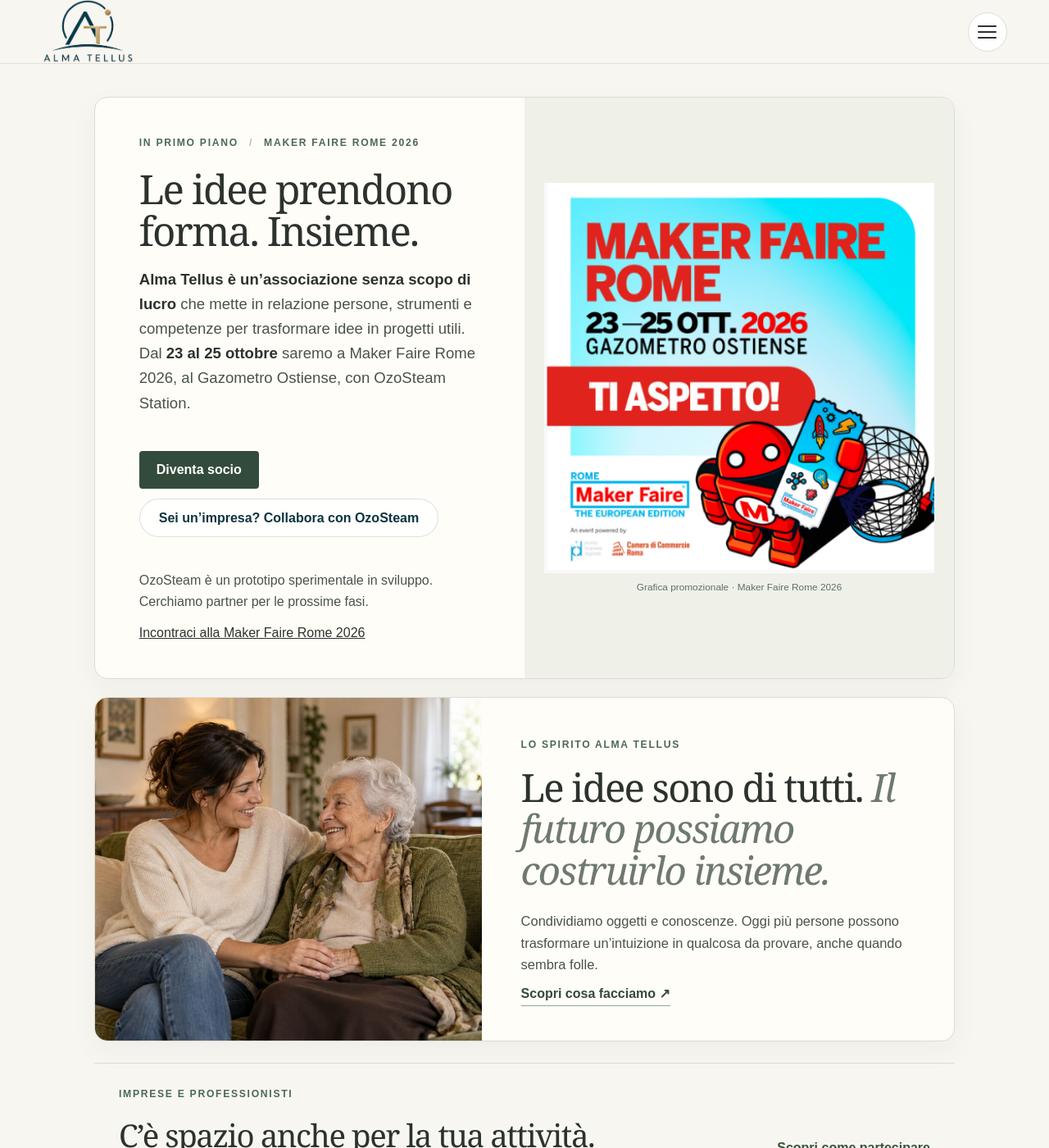
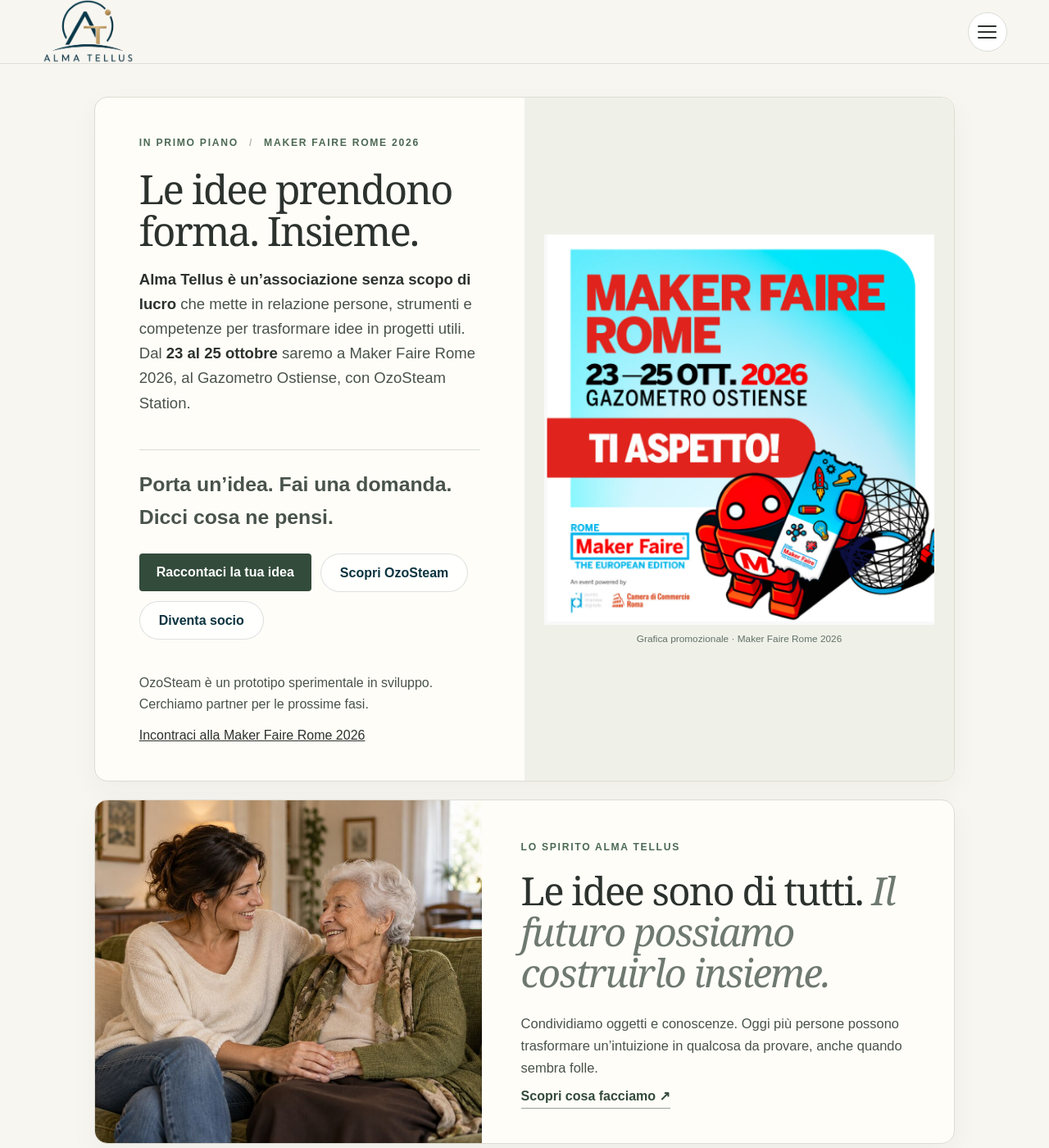
Before and after one commit to almatellus/almatellus.github.io, a Jekyll site: the page built from index.html, in a window 1280 px wide and 1400 px high. Shown: the whole window at 82% size. Built offline with Jekyll 4.4.1, drawn with Linux system fonts in a browser that asks for light colours; some of the changed text lies outside the part shown.

Commit message:
Rendi la home più partecipativa per il traffico Ad Grants

```diff
--- a/index.html
+++ b/index.html
@@ -21,6 +21,77 @@
 .alma-home-imprese > a { color: #35523b; font-weight: 700; text-underline-offset: 5px; }
 @media (max-width: 760px) {
   .alma-home-imprese { grid-template-columns: 1fr; gap: 20px; padding: 27px 6px; }
+}
+
+.alma-home-entry {
+  margin-top: 22px;
+  padding-top: 22px;
+  border-top: 1px solid #d9ddd4;
+}
+.alma-home-entry-title {
+  max-width: 720px;
+  margin: 0 0 14px;
+  font-size: clamp(1.22rem, 2vw, 1.55rem);
+  line-height: 1.25;
+  font-weight: 800;
+}
+.alma-home-entry-actions {
+  display: flex;
+  flex-wrap: wrap;
+  gap: 11px;
+}
+.alma-home-feature-copy .alma-home-entry-actions a {
+  margin: 0;
+}
+
+.alma-home-verb {
+  display: grid;
+  grid-template-columns: minmax(0, 1fr) auto;
+  align-items: center;
+  gap: 24px;
+  margin-top: 26px;
+  padding: 28px 30px;
+  border-top: 1px solid #d9ddd4;
+  border-bottom: 1px solid #d9ddd4;
+}
+.alma-home-verb h2 {
+  margin-bottom: 10px;
+  font-size: clamp(1.8rem, 3vw, 2.6rem);
+}
+.alma-home-verb p:not(.alma-home-label) {
+  max-width: 700px;
+  margin-bottom: 0;
+  font-size: 1.05rem;
+}
+.alma-home-verb > a {
+  white-space: nowrap;
+}
+
+.alma-home-start {
+  margin-top: 8px;
+  padding: 30px;
+  border-top: 1px solid #d9ddd4;
+}
+.alma-home-start h2 {
+  margin-bottom: 14px;
+  font-size: clamp(1.8rem, 3vw, 2.5rem);
+}
+.alma-home-start-links {
+  display: flex;
+  flex-wrap: wrap;
+  gap: 10px 22px;
+}
+.alma-home-start-links a {
+  color: #35523b;
+  font-weight: 700;
+  text-underline-offset: 5px;
+}
+@media (max-width: 760px) {
+  .alma-home-entry-actions { align-items: stretch; }
+  .alma-home-entry-actions a { width: 100%; text-align: center; }
+  .alma-home-verb { grid-template-columns: 1fr; gap: 18px; padding: 27px 6px; }
+  .alma-home-verb > a { justify-self: start; }
+  .alma-home-start { padding: 27px 6px; }
 }
 /* Bilanciamento grafico del riquadro Maker Faire: desktop e tablet. */
 @media (min-width: 761px) {
@@ -81,7 +152,16 @@
       <p class="alma-home-label">In primo piano <span aria-hidden="true">/</span> Maker Faire Rome 2026</p>
       <h1 id="home-feature-title">Le idee prendono forma. Insieme.</h1>
       <p class="alma-home-lead"><strong>Alma Tellus è un’associazione senza scopo di lucro</strong> che mette in relazione persone, strumenti e competenze per trasformare idee in progetti utili. Dal <strong>23 al 25 ottobre</strong> saremo a Maker Faire Rome 2026, al Gazometro Ostiense, con OzoSteam Station.</p>
-      <div class="conversion-actions"><a class="alma-home-button" data-alma-event="membership_cta" href="{{ '/diventa-socio.html' | relative_url }}">Diventa socio</a><a class="btn btn-secondary" data-alma-event="b2b_cta" href="{{ '/collabora-ozosteam.html' | relative_url }}">Sei un’impresa? Collabora con OzoSteam</a></div><p>OzoSteam è un prototipo sperimentale in sviluppo. Cerchiamo partner per le prossime fasi.</p><a href="{{ '/ozosteam-station.html' | relative_url }}#maker-faire-title">Incontraci alla Maker Faire Rome 2026</a>
+      <div class="alma-home-entry">
+        <p class="alma-home-entry-title">Porta un’idea. Fai una domanda. Dicci cosa ne pensi.</p>
+        <div class="conversion-actions alma-home-entry-actions">
+          <a class="alma-home-button" href="{{ '/contatti.html' | relative_url }}">Raccontaci la tua idea</a>
+          <a class="btn btn-secondary" href="{{ '/ozosteam-experience.html' | relative_url }}">Scopri OzoSteam</a>
+          <a class="btn btn-secondary" data-alma-event="membership_cta" href="{{ '/diventa-socio.html' | relative_url }}">Diventa socio</a>
+        </div>
+      </div>
+      <p>OzoSteam è un prototipo sperimentale in sviluppo. Cerchiamo partner per le prossime fasi.</p>
+      <a href="{{ '/ozosteam-station.html' | relative_url }}#maker-faire-title">Incontraci alla Maker Faire Rome 2026</a>
     </div>
     <figure class="alma-home-image alma-home-official-poster">
       <a class="alma-home-poster-frame" href="https://makerfairerome.eu/" target="_blank" rel="noopener noreferrer" aria-label="Visita il sito ufficiale di Maker Faire Rome 2026">
@@ -103,6 +183,15 @@
     </div>
   </section>
 
+  <section class="alma-home-verb" aria-labelledby="home-verb-title">
+    <div>
+      <p class="alma-home-label">Partecipa a OzoSteam</p>
+      <h2 id="home-verb-title">Come chiameresti questa azione?</h2>
+      <p>OzoSteam sta cercando anche il suo verbo. Per ora diciamo <strong>OzoStimmare</strong>. Tu come lo chiameresti?</p>
+    </div>
+    <a class="alma-home-button" href="{{ '/ozosteam-experience.html' | relative_url }}">Inventalo tu</a>
+  </section>
+
   <section class="alma-home-imprese" aria-labelledby="home-imprese-title">
     <div>
       <p class="alma-home-label">Imprese e professionisti</p>
@@ -111,4 +200,15 @@
     </div>
     <a href="{{ '/imprese.html' | relative_url }}">Scopri come partecipare</a>
   </section>
+
+  <section class="alma-home-start" aria-labelledby="home-start-title">
+    <p class="alma-home-label">Partecipa</p>
+    <h2 id="home-start-title">Scegli da dove iniziare.</h2>
+    <div class="alma-home-start-links">
+      <a href="{{ '/contatti.html' | relative_url }}">Porta un’idea</a>
+      <a href="https://whatsapp.com/channel/0029Vb8PxsxDDmFSSQJfit0f">Segui il canale WhatsApp</a>
+      <a href="{{ '/progetti.html' | relative_url }}">Scopri i progetti</a>
+      <a data-alma-event="membership_cta" href="{{ '/diventa-socio.html' | relative_url }}">Diventa socio</a>
+    </div>
+  </section>
 </div>
```
